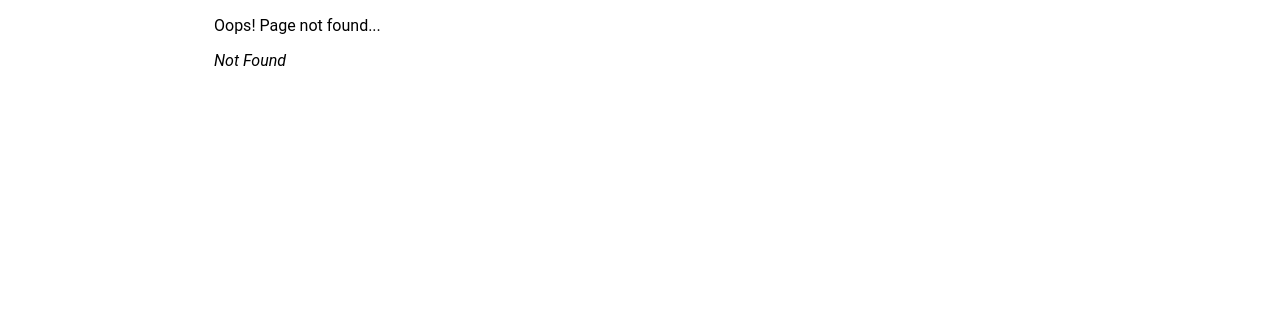
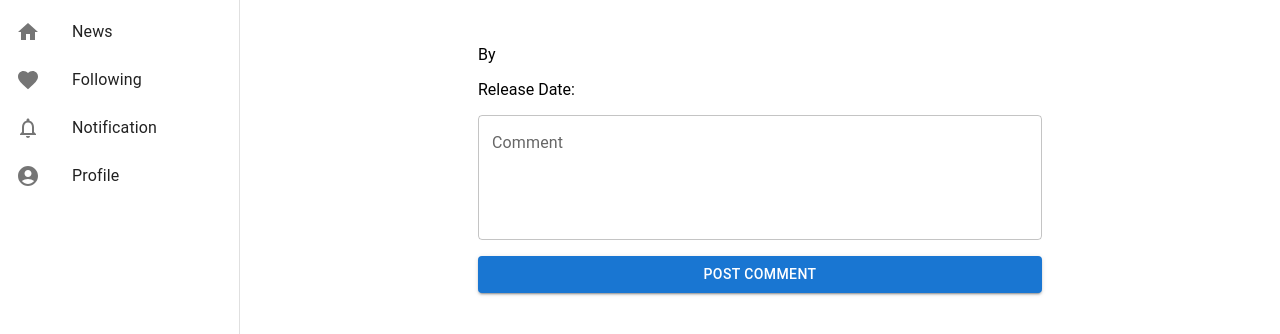
Before and after one commit to MakiseJiang/FatEar, a React (Create React App) app: page /song/1 in a window 1280 px wide. Before the commit this address had no page. Shown: the top 334 px of the page. Built offline with nearby package versions, Linux system fonts and the light colour scheme; no server answers.

Commit message:
feat: add posting review

```diff
--- /dev/null
+++ b/src/App.js
@@ -0,0 +1,33 @@
+import React, { useEffect, useState } from 'react';
+import { Link, Route, Routes } from 'react-router-dom';
+
+import LoginPage from './pages/Login';
+import Layout from './layouts/Layout';
+import SearchBar from './components/Searchbar';
+import View from './pages/View';
+
+import './static/css/App.css'
+
+function App() {
+  const [token, setToken] = useState();
+
+  const handleLogout = (e) => {
+    e.preventDefault();
+    setToken(null);
+  }
+
+  // if (!token) {
+  //   return <LoginPage saveToken={ setToken } />
+  // }
+
+  return (
+    <Layout>
+      <Routes>
+        <Route exact path='/' element={<SearchBar />}/>
+        <Route path='/song/:sid' element={<View />}/>
+      </Routes>
+    </Layout>
+  )
+}
+
+export default App;
--- a/src/components/Searchbar.js
+++ b/src/components/Searchbar.js
@@ -1,4 +1,5 @@
 import { useEffect, useState } from "react";
+import { Link } from "react-router-dom";
 
 import { IconButton, TextField } from "@mui/material";
 import SearchIcon from '@mui/icons-material/Search';
@@ -10,7 +11,7 @@ function SearchBar() {
     // Handle click on search
     const handleSubmit = (event) => {
         event.preventDefault();
-        fetch("/search", {
+        fetch("/Search", {
             method: "POST",
             headers: { "Content-Type": "application/json" },
             body: JSON.stringify(searchQuery),
@@ -48,6 +49,7 @@ function SearchBar() {
             <div key={record.songID}>
             <p >{record.title} </p>
             <p>{record.songURL}</p>
+            <Link to={`/song/${record.songID}`}>View</Link>
             </div>
         )
     })}
--- a/src/components/Sidebar.js
+++ b/src/components/Sidebar.js
@@ -1,5 +1,6 @@
 import "../static/css/sidebar.css";
 import { Drawer, List, ListItem, ListItemIcon, ListItemButton, ListItemText } from "@mui/material";
+import { Link } from "react-router-dom";
 
 import HomeIcon from '@mui/icons-material/Home';
 import FavoriteIcon from '@mui/icons-material/Favorite';
@@ -11,11 +12,10 @@ function Sidebar(props){
   console.log('drawerWidth is %d', props.width);
 
   const textIcons = [
-    { text: 'Home', icon: <HomeIcon /> },
-    { text: 'Following', icon: <FavoriteIcon /> },
-    { text: 'Message', icon: <MessageIcon /> },
-    { text: 'Notification', icon: <NotificationsNoneIcon /> },
-    { text: 'Profile', icon: <AccountCircleIcon />}
+    { text: 'News', icon: <HomeIcon />, to: '/news'},
+    { text: 'Following', icon: <FavoriteIcon />, to: '/following' },
+    { text: 'Notification', icon: <NotificationsNoneIcon/>, to: '/notification'},
+    { text: 'Profile', icon: <AccountCircleIcon />, to: '/profile'}
   ];
 
   return(
@@ -27,7 +27,7 @@ function Sidebar(props){
       <List >
           {textIcons.map(item => (
             <ListItem key={item.text} disablePadding>
-              <ListItemButton>
+              <ListItemButton LinkComponent={Link} to={item.to}>
                 <ListItemIcon>
                   {item.icon}
                 </ListItemIcon>
--- a/src/index.js
+++ b/src/index.js
@@ -1,38 +1,24 @@
 import React from 'react';
 import ReactDOM from 'react-dom/client'
 import reportWebVitals from './reportWebVitals';
-import { RouterProvider, createBrowserRouter } from 'react-router-dom';
+import { BrowserRouter } from 'react-router-dom';
 
 import './static/css/index.css';
-import WelcomePage from './pages/Welcome';
+import App from './App';
 import ErrorPage from './pages/404Error';
-import LoginPage from './pages/Login';
 import Base from './layouts/Base';
-import Home from './pages/Home';
+import ViewPage from './pages/View';
 
-const router = createBrowserRouter([
-  {
-    path: "/",
-    element: <WelcomePage />,
-    errorElement: <ErrorPage />
-  },
-  {
-    path: "/Login",
-    element: <LoginPage />
-  },
-  {
-    path: "/Home",
-    element: <Home />
-  }
-]);
 
 const root = ReactDOM.createRoot(document.getElementById('root'));
 root.render(
-  <React.StrictMode>
+  // <React.StrictMode>
     <Base>
-      <RouterProvider router={router} />
+      <BrowserRouter>
+        <App />
+      </BrowserRouter>
     </Base>
-  </React.StrictMode>
+  // </React.StrictMode>
 );
 
 // If you want to start measuring performance in your app, pass a function
--- a/src/layouts/Layout.js
+++ b/src/layouts/Layout.js
@@ -6,19 +6,18 @@ import { Box } from '@mui/material';
 
 const drawerWidth = "240px";
 
-function Layout({ children }) {
-    console.log(`calc(100% - ${drawerWidth}px)`)
+function Layout(props) {
   return (
-    <div className='WelcomePage'>
+    <div>
       <Sidebar width={drawerWidth}/>
       <Box
       component="main"
       sx={{ flexGrow: 1, p: 3, marginLeft: drawerWidth}}>
-        {children}
+        {props.children}
       </Box>
 
     </div>
-  );
+  )
 }
 
 export default Layout;
--- a/src/pages/Home.js
+++ b/src/pages/Home.js
@@ -5,14 +5,13 @@ import Layout from '../layouts/Layout';
 import SearchBar from '../components/Searchbar';
 
 
-function Home() {
+function HomePage({ userToken }) {
   return (
-    <Layout>
-        <SearchBar />
-        <p>Your Profile</p>
+    <Layout token={ userToken }>
+        <SearchBar/>
     </Layout>
 
   );
 }
 
-export default Home;
+export default HomePage;
--- a/src/pages/Login.js
+++ b/src/pages/Login.js
@@ -7,13 +7,13 @@ import VisibilityOffIcon from '@mui/icons-material/VisibilityOff';
 import '../static/css/App.css';
 import { useNavigate } from 'react-router-dom';
 
-function LoginPage() {
+function LoginPage({ saveToken }) {
   const navigate = useNavigate();
   const [showPassword, setShowPassword] = useState(false);
   const [userInfo, setUserInfo] = useState({
     username: "",
     password: "",
-  })
+  });
   // Handles show password icon
   const handleClickShowPassword = () => setShowPassword(!showPassword);
 
@@ -29,7 +29,9 @@ function LoginPage() {
       .then((data) => {
         // If passed loginauth, redirect to user's homePage
         if (data.passed) {
-          navigate('/Home');
+          saveToken(userInfo.username);
+        } else {
+          alert('Invalid account or password!');
         }
       });
   };
--- /dev/null
+++ b/src/pages/View.js
@@ -0,0 +1,99 @@
+import React, { useEffect, useState } from 'react';
+import { useParams } from 'react-router-dom';
+import '../static/css/App.css';
+
+import { Stack, Button, TextField, Snackbar, Alert } from '@mui/material';
+
+function View(props) {
+    const { sid } = useParams();
+    const [viewData, setData] = useState({});
+    const [userPost, setPost] = useState({
+        songID: sid,
+        rate: 0,
+        reviewContent: "",
+    });
+
+    const fetchData = async () => {
+        fetch("/GetItem", {
+            method: "POST",
+            headers: { "Content-Type": "application/json" },
+            body: JSON.stringify({item_id: sid, item_type: 'song'}),
+        })
+            .then((response) => response.json())
+            .then((data) => {
+            setData(data)
+        });
+    };
+
+    // Handle user submit rating and review
+    const handleSubmit = (e) => {
+        e.preventDefault();
+        fetch("/Submit-review-rating", {
+            method: "POST",
+            headers: { "Content-Type": "application/json" },
+            body: JSON.stringify(userPost),
+          })
+            .then((response) => response.json())
+            .then((data) => {
+                handleStatusCheck(data);
+            });
+    };
+
+    const handleChange = (event) => {
+        setPost({ ...userPost, [event.target.name]: event.target.value });
+      };
+
+    // Check return data and decide show message
+    const [opensuc, setOpensuc] = useState(false);
+    const [openfai, setOpenfai] = useState(false);
+    const handleStatusCheck = (data) => {
+        if (data.success) {
+            setOpensuc(true);
+        } else {
+            setOpenfai(true);
+        }
+    }
+
+    useEffect(() => {
+        fetchData();
+    }, []);
+
+    return (
+        <div>
+            <h1>{viewData.title}</h1>
+            <p>By {viewData.fname} {viewData.lname}</p>
+            <p>{viewData.songURL}</p>
+            <p>Release Date: {viewData.releaseDate}</p>
+
+            {/* Comment and rating form */}
+            <form onSubmit={handleSubmit}>
+                <Stack spacing={2} direction="column">
+                  <TextField
+                    id="outlined-multiline-static"
+                    variant='outlined'
+                    label="Comment"
+                    multiline
+                    rows={4}
+                    fullWidth
+                    name='reviewContent'
+                    onChange={handleChange}
+                  />
+
+                <Button type="submit" variant="contained">Post Comment</Button>
+                </Stack>
+            </form>
+            <Snackbar open={opensuc} autoHideDuration={1500}>
+              <Alert severity="success" sx={{ width: '100%' }}>
+                Submit success!
+              </Alert>
+            </Snackbar>
+            <Snackbar open={openfai} autoHideDuration={1500}>
+              <Alert  severity="error" sx={{ width: '100%' }}>
+                Oops! Something went wrong.
+              </Alert>
+            </Snackbar>
+        </div>
+    );
+}
+
+export default View;
--- a/src/pages/Welcome.js
+++ /dev/null
@@ -1,24 +0,0 @@
-import React, { useEffect, useState } from 'react';
-
-import '../static/css/App.css';
-import Sidebar from '../components/Sidebar';
-
-function WelcomePage() {
-  const [currTime, setCurrTime] = useState(0);
-
-  useEffect(() => {
-    fetch('/time').then(res => res.json()).then(data => {
-      setCurrTime(data.time);
-    })
-  }, []);
-
-  return (
-    <div className='WelcomePage'>
-      <p>Hello, world!</p>
-      <p>The current time is {currTime}. </p>
-      <Sidebar/>
-    </div>
-  );
-}
-
-export default WelcomePage;
```
Also changed, not shown: 1 other file (tests, documents, lock files or other folders).
